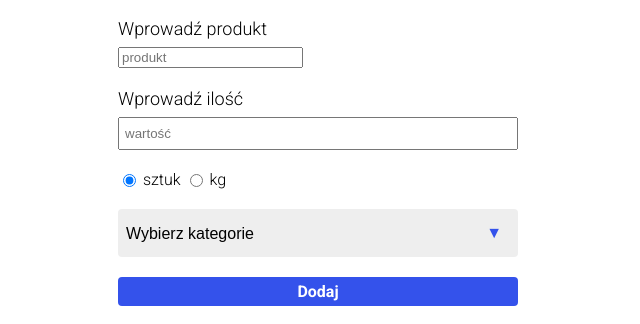
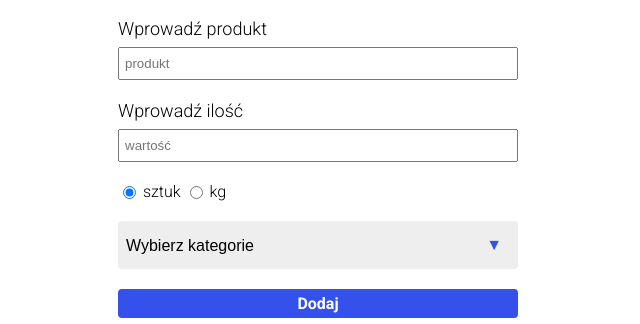
Before and after one commit to J-Z-K/shoping-list-mbd, a website built with webpack: page docs/index.html in a window 1280 px wide. Shown: the part 91-415 px from the top of the page, without its empty margins (322-962 px from the left). Built offline with nearby package versions, Linux system fonts and the light colour scheme.

Commit message:
input gh fix

```diff
--- a/src/styles/main.scss
+++ b/src/styles/main.scss
@@ -49,6 +49,10 @@ form {
     }
   }
   .inputGroup {
+    input {
+      width: 100%;
+      padding: 7px 5px;
+    }
     label {
       display: block;
       margin-bottom: 8px;
```
